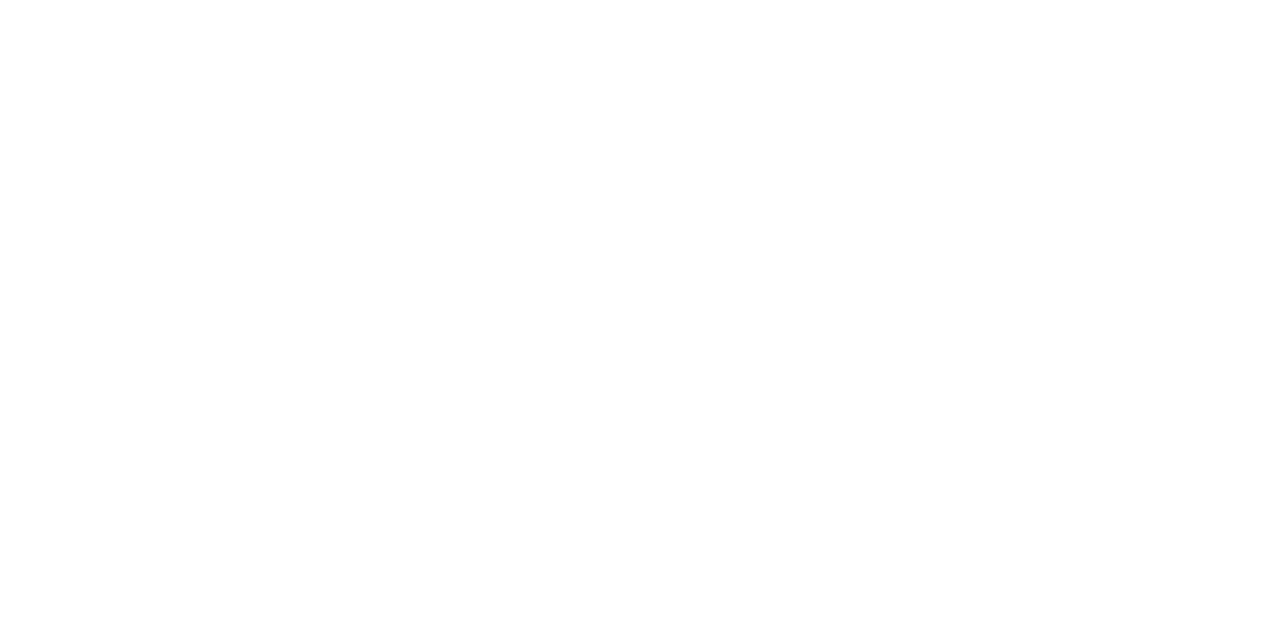
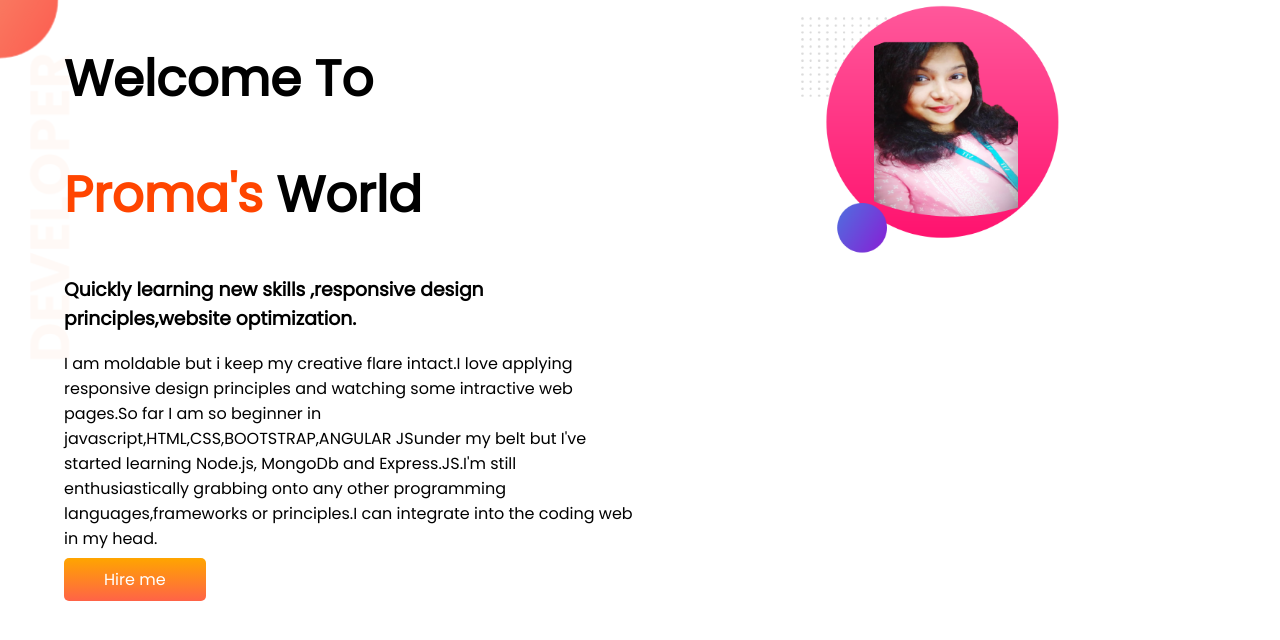
Before and after one commit to PROMA-0481/proma-portfolio, a plain HTML site: page proma-portfolio/index.html in a window 1280 px wide. Drawn offline with Linux system fonts and the light colour scheme.

Commit message:
top banner added

```diff
--- a/proma-portfolio/index.html
+++ b/proma-portfolio/index.html
@@ -1,13 +1,39 @@
 <!DOCTYPE html>
 <html lang="en">
+
 <head>
     <meta charset="UTF-8">
     <meta http-equiv="X-UA-Compatible" content="IE=edge">
     <meta name="viewport" content="width=device-width, initial-scale=1.0">
+    <link rel="preconnect" href="https://fonts.googleapis.com">
+    <link rel="preconnect" href="https://fonts.gstatic.com" crossorigin>
+    <link href="https://fonts.googleapis.com/css2?family=Poppins&display=swap" rel="stylesheet">
     <link rel="stylesheet" href="style.css">
-    <title>Proma's portfolio</title>
+    <title>Proma Kanungoe portfolio</title>
 </head>
+
 <body>
 
+    <section id="top-banner">
+        <div class="half-width">
+            <h1>Welcome To</h1>
+            <h1><span class="orange-color">Proma's </span>World</h1>
+            <h3>Quickly learning new skills ,responsive design principles,website optimization.</h3>
+            <p>I am moldable but i keep my creative flare intact.I love applying responsive design principles and
+                watching some intractive web pages.So far I am so beginner in javascript,HTML,CSS,BOOTSTRAP,ANGULAR
+                JSunder my belt but I've started learning Node.js, MongoDb and Express.JS.I'm still enthusiastically
+                grabbing onto any other programming languages,frameworks or principles.I can integrate into the coding
+                web in my head.
+            </p>
+            <a class="link-button" target="_blank" href="https://www.linkedin.com/in/proma-kanungoe">Hire me</a>
+        </div>
+        <div class="half-width">
+            <img src="1.1.png" alt="Proma1">
+        </div>
+    </section>
+
+
+
 </body>
+
 </html>
--- a/proma-portfolio/style.css
+++ b/proma-portfolio/style.css
@@ -0,0 +1,43 @@
+body {
+    font-family: 'Poppins', sans-serif;
+    margin: 0;
+}
+
+h1 {
+    font-size: 50px;
+
+}
+
+.orange-color {
+    color: orangered;
+
+}
+
+section {
+    display: flex;
+}
+
+.half-width {
+    width: 50%;
+    padding-left: 5%;
+}
+
+.half-width img {
+    width: 80%;
+}
+
+.link-button {
+    text-decoration: none;
+    background-image: linear-gradient(orange, tomato);
+    padding: 10px 40px;
+    border-radius: 5px;
+    color: white;
+    font-weight: 400;
+}
+
+#top-banner {
+    background-image: url(top-banner.png);
+    background-repeat: no-repeat;
+
+
+}
```
Also changed, not shown: proma-portfolio/1.1.png (added), proma-portfolio/2.1.png (added), proma-portfolio/3.1.png (added), proma-portfolio/images/dream-bg.png (added), proma-portfolio/images/exp-bg.png (added), proma-portfolio/images/jhankar.png (added), proma-portfolio/images/jhankar2.png (added), proma-portfolio/images/my-bg.png (added), proma-portfolio/images/my-bg2.png (added), proma-portfolio/images/top-banner.png (added), proma-portfolio/top-banner.png (added), 7 other files.
